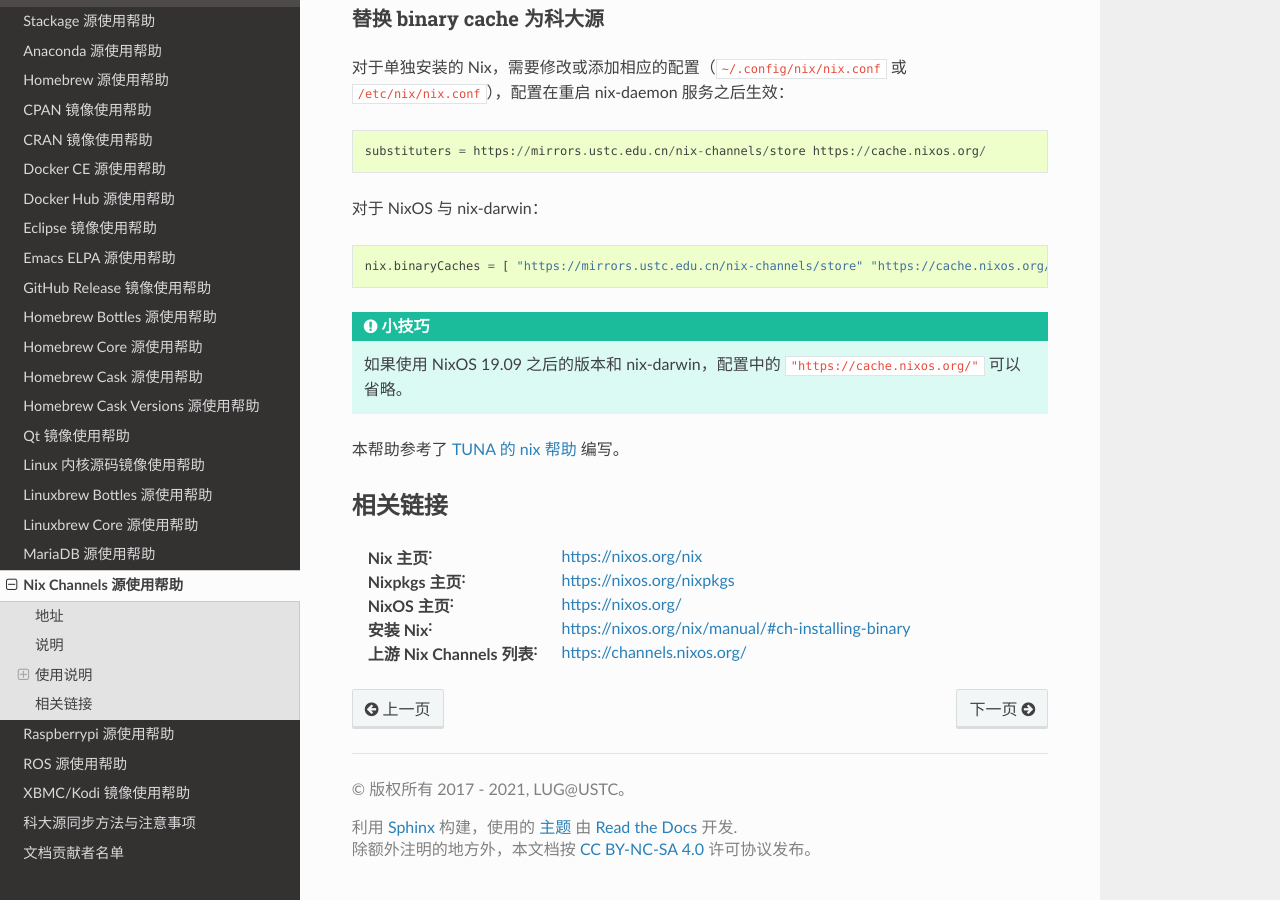
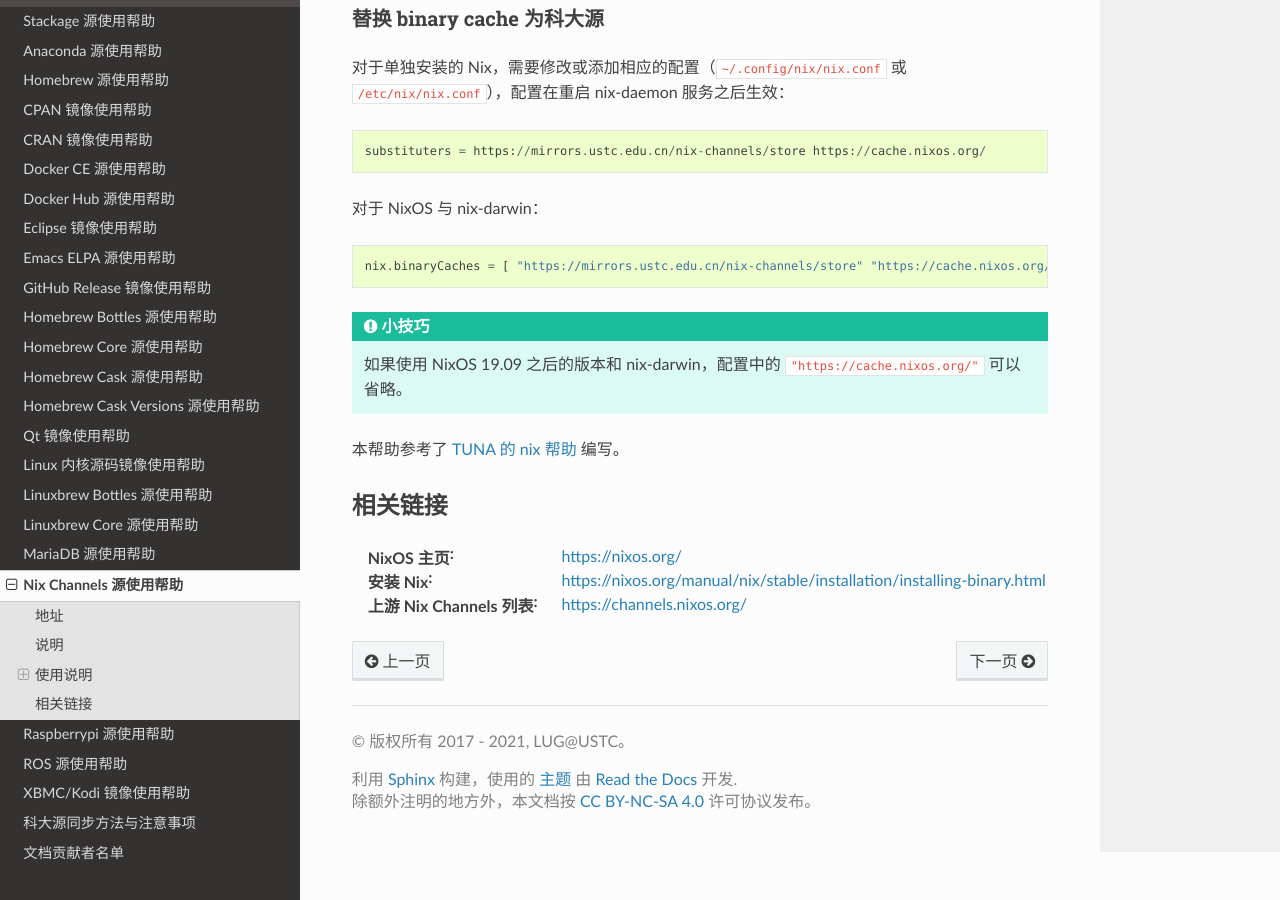
Before and after one commit to ustclug/mirrorhelp, a Sphinx documentation site: the page built from source/nix-channels.rst, in a window 1280 px wide and 900 px high, scrolled down 780 px. Built offline with Sphinx 7.4.7 and the Read the Docs theme 2.0.0, drawn with Linux system fonts in a browser that asks for light colours; pages that are not in the unit, such as notebooks, are missing from menus.

Commit message:
nix-channels: fix links (#193)

```diff
--- a/source/nix-channels.rst
+++ b/source/nix-channels.rst
@@ -56,8 +56,6 @@
 相关链接
 ========
 
-:Nix 主页: https://nixos.org/nix
-:Nixpkgs 主页: https://nixos.org/nixpkgs
 :NixOS 主页: https://nixos.org/
-:安装 Nix: https://nixos.org/nix/manual/#ch-installing-binary
+:安装 Nix: https://nixos.org/manual/nix/stable/installation/installing-binary.html
 :上游 Nix Channels 列表: https://channels.nixos.org/
```
